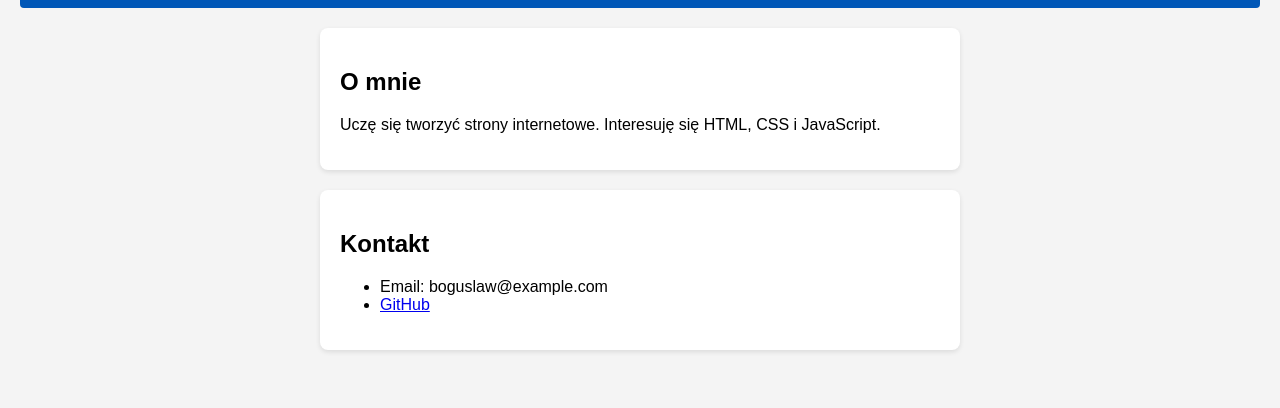
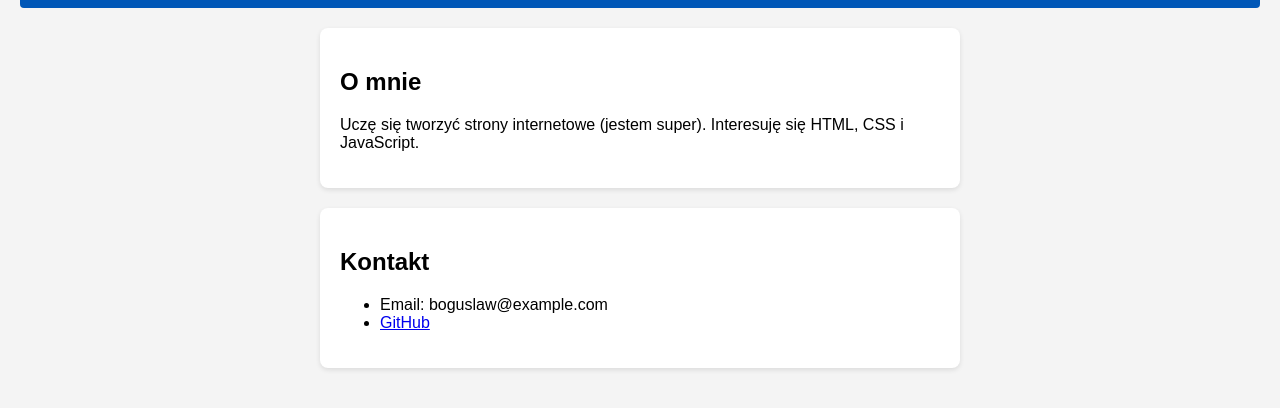
Before and after one commit to galusznikov/boguslawgaluszka, a plain HTML site: page index.html in a window 1280 px wide. Shown: the part 210-618 px from the top of the page. Drawn offline with Linux system fonts and the light colour scheme.

Commit message:
Opis zmian, które zrobiłem

```diff
--- a/index.html
+++ b/index.html
@@ -17,7 +17,7 @@
 
   <section>
     <h2>O mnie</h2>
-    <p>Uczę się tworzyć strony internetowe. Interesuję się HTML, CSS i JavaScript.</p>
+    <p>Uczę się tworzyć strony internetowe (jestem super). Interesuję się HTML, CSS i JavaScript.</p>
   </section>
 
   <section>
```
Also changed, not shown: 3 other files.
